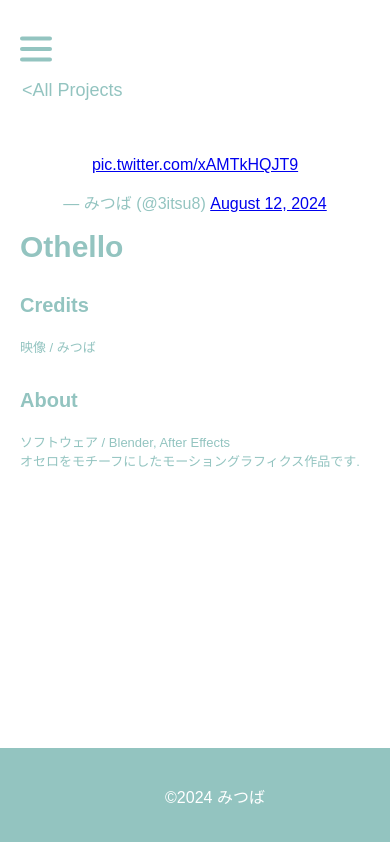
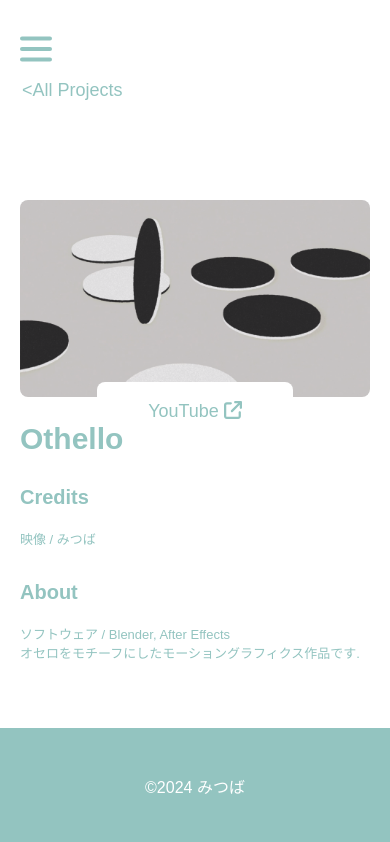
Before and after one commit to 3itsu8/3itsu8.github.io, a Next.js app: page /projects/Othello in a window 390 px wide. Built offline with nearby package versions, Linux system fonts and the light colour scheme; a web font is replaced by a local one.

Commit message:
画像への差し替えとボタンの作成

```diff
--- a/package.json
+++ b/package.json
@@ -10,6 +10,10 @@
     "format": "prettier --write ."
   },
   "dependencies": {
+    "@fortawesome/fontawesome-svg-core": "^6.6.0",
+    "@fortawesome/free-regular-svg-icons": "^6.6.0",
+    "@fortawesome/free-solid-svg-icons": "^6.6.0",
+    "@fortawesome/react-fontawesome": "^0.2.2",
     "framer-motion": "^11.5.6",
     "next": "^14.2.12",
     "react": "^18.3.1",
--- a/src/app/projects/Othello/Othello.module.css
+++ b/src/app/projects/Othello/Othello.module.css
@@ -36,12 +36,13 @@ Content
   box-sizing: border-box; /* パディングを幅に含める */
 }
 
-.video_link {
-  transform: scale(1.7);
-  width: 100%;
-  max-width: 560px;
+.video_link img {
+  max-width: 100%;
+  height: auto;
+  /* max-width: 560px; */
   margin: 60px auto 0; /* 上部のマージンを40pxから60pxに増やしました */
   overflow: hidden; /* はみ出した部分を隠す */
+  border-radius: 8px;
 }
 
 .main_info {
@@ -120,7 +121,8 @@ Content
   background-color: #93c4c0;
   color: #fff;
   font-size: clamp(16px, 3vw, 20px);
-  padding: 20px;
+  padding-top: 30px;
+  padding-bottom: 30px;
   display: flex;
   justify-content: center;
   align-items: center;
@@ -129,12 +131,12 @@ Content
   margin-top: auto;
 }
 
-.twitterEmbed {
+/* .twitterEmbed {
   max-width: 550px;
   margin: 0 auto;
   padding: 20px 0;
   width: 100%;
-}
+} */
 
 @media (max-width: 768px) {
   .content {
@@ -142,7 +144,6 @@ Content
   }
 
   .video_link {
-    transform: scale(1);
     max-width: 100%; /* 幅を100%に制限 */
     margin-top: 40px; /* スマートフォン表示時のマージンを調整 */
   }
@@ -192,6 +193,8 @@ Content
 
   .video_link {
     margin-top: 100px; /* iPadサイズでの動画上部のマージンをさらに増やす */
+    max-width: 100%; /* 幅を100%に制限 */
+    height: auto;
   }
 
   .main_info {
@@ -227,9 +230,9 @@ Content
     width: 48%;
   }
 
-  .twitterEmbed {
+  /* .twitterEmbed {
     width: 48%;
-  }
+  } */
 
   .video_link {
     margin-top: 240px; /* 160pxから240pxに大幅に増やしました */
--- a/src/app/projects/Othello/page.jsx
+++ b/src/app/projects/Othello/page.jsx
@@ -1,20 +1,10 @@
 'use client';
 
-import React, { useEffect } from 'react';
+import Image from 'next/image';
 import styles from './Othello.module.css';
+import LinkButton from '../../../components/LinkButton';
 
 const Page = () => {
-  useEffect(() => {
-    const script = document.createElement('script');
-    script.src = 'https://platform.twitter.com/widgets.js';
-    script.async = true;
-    document.body.appendChild(script);
-
-    return () => {
-      document.body.removeChild(script);
-    };
-  }, []);
-
   return (
     <div className={styles.container}>
       <section className={styles.content}>
@@ -23,15 +13,13 @@ const Page = () => {
         </div>
         <div className={styles.main_info}>
           <div className={styles.video_link}>
-            <blockquote className="twitter-tweet" data-media-max-width="560">
-              <p lang="zxx" dir="ltr">
-                <a href="https://t.co/xAMTkHQJT9">pic.twitter.com/xAMTkHQJT9</a>
-              </p>
-              &mdash; みつば (@3itsu8){' '}
-              <a href="https://twitter.com/3itsu8/status/1822951166063554767?ref_src=twsrc%5Etfw">
-                August 12, 2024
-              </a>
-            </blockquote>
+            <Image
+              src="/images/project/2024_Othello.png"
+              alt='映像"Othello"'
+              width={960}
+              height={540}
+            />
+            <LinkButton> YouTube </LinkButton>
           </div>
           <section className={styles.content_info}>
             <div className={styles.content_title}>
--- a/src/components/Header/Header.module.css
+++ b/src/components/Header/Header.module.css
@@ -111,7 +111,7 @@
   }
 
   .span {
-    background-color: #93c4c0; /* steel-500の代わりのカラーコード */
+    background-color: #93c4c0;
     block-size: 0.25rem; /* h-0.5 */
     inline-size: 2rem; /* w-6 */
     border-radius: 0.25rem;
--- /dev/null
+++ b/src/components/LinkButton/LinkButton.module.css
@@ -0,0 +1,27 @@
+@charset "utf-8";
+
+.button {
+  padding: 0;
+  border: none;
+  outline: none;
+  appearance: none;
+  background: none;
+  cursor: pointer;
+}
+
+.button a {
+  color: #93c4c0;
+  font-size: clamp(18px, 3vw, 22px);
+  background-color: rgba(255, 255, 255);
+  border-radius: 8px;
+  transition: all 0.3s ease;
+  padding-top: 1.2rem;
+  padding-bottom: 1.2rem;
+  padding-right: 3.2rem;
+  padding-left: 3.2rem;
+}
+
+.button a:hover {
+  background-color: #93c4c0;
+  color: white;
+}
--- /dev/null
+++ b/src/components/LinkButton/index.tsx
@@ -0,0 +1,21 @@
+import { ButtonHTMLAttributes, ReactNode } from 'react';
+import styles from './LinkButton.module.css';
+import { FontAwesomeIcon } from '@fortawesome/react-fontawesome';
+import { faArrowUpRightFromSquare } from '@fortawesome/free-solid-svg-icons';
+
+type Props = ButtonHTMLAttributes<HTMLButtonElement> & {
+  children: ReactNode;
+};
+
+const LinkButton = ({ children, ...props }: Props) => {
+  return (
+    <button className={styles.button} {...props}>
+      <a>
+        {children}
+        <FontAwesomeIcon icon={faArrowUpRightFromSquare} />
+      </a>
+    </button>
+  );
+};
+
+export default LinkButton;
```
Also changed, not shown: 1 other file (tests, documents, lock files or other folders).
